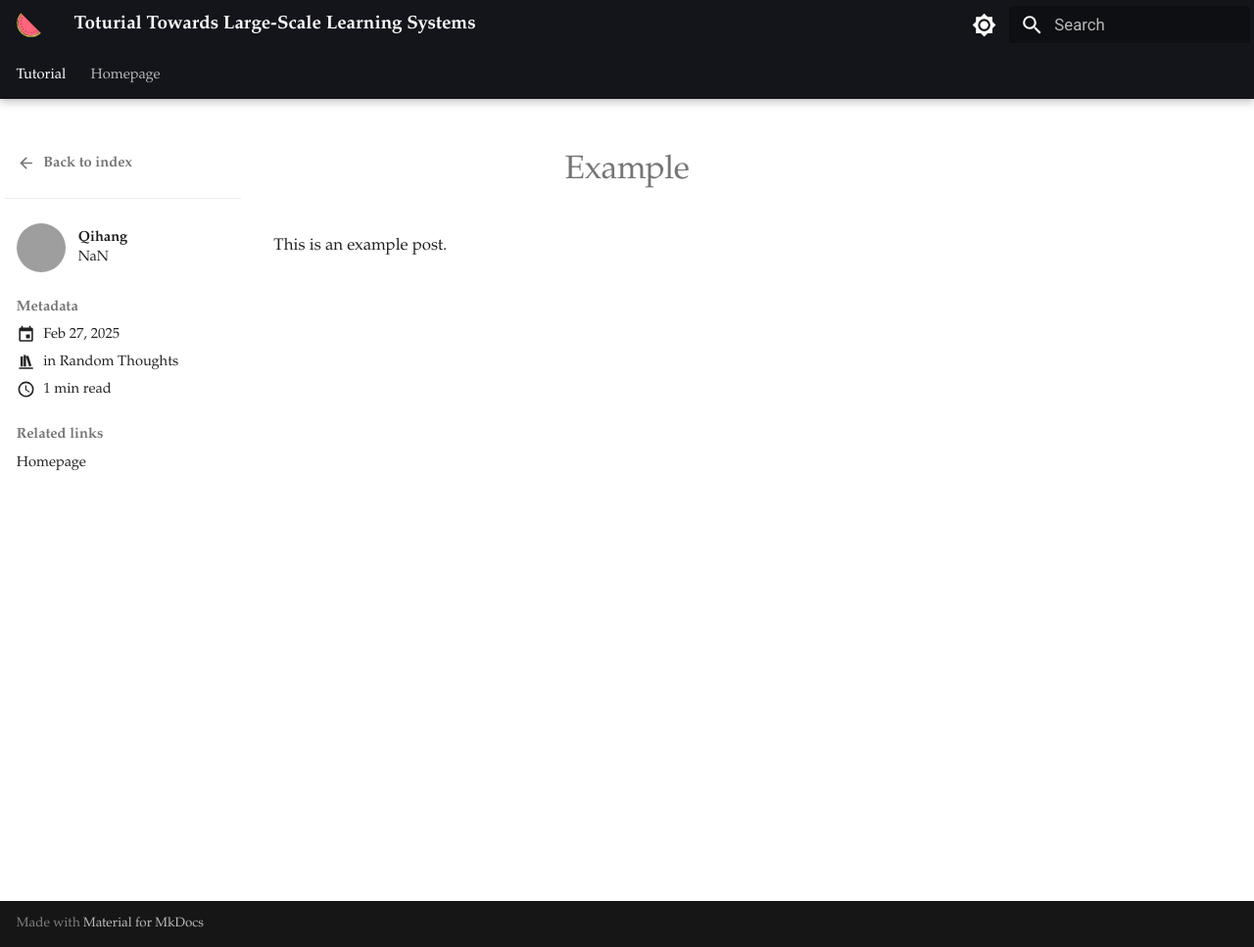
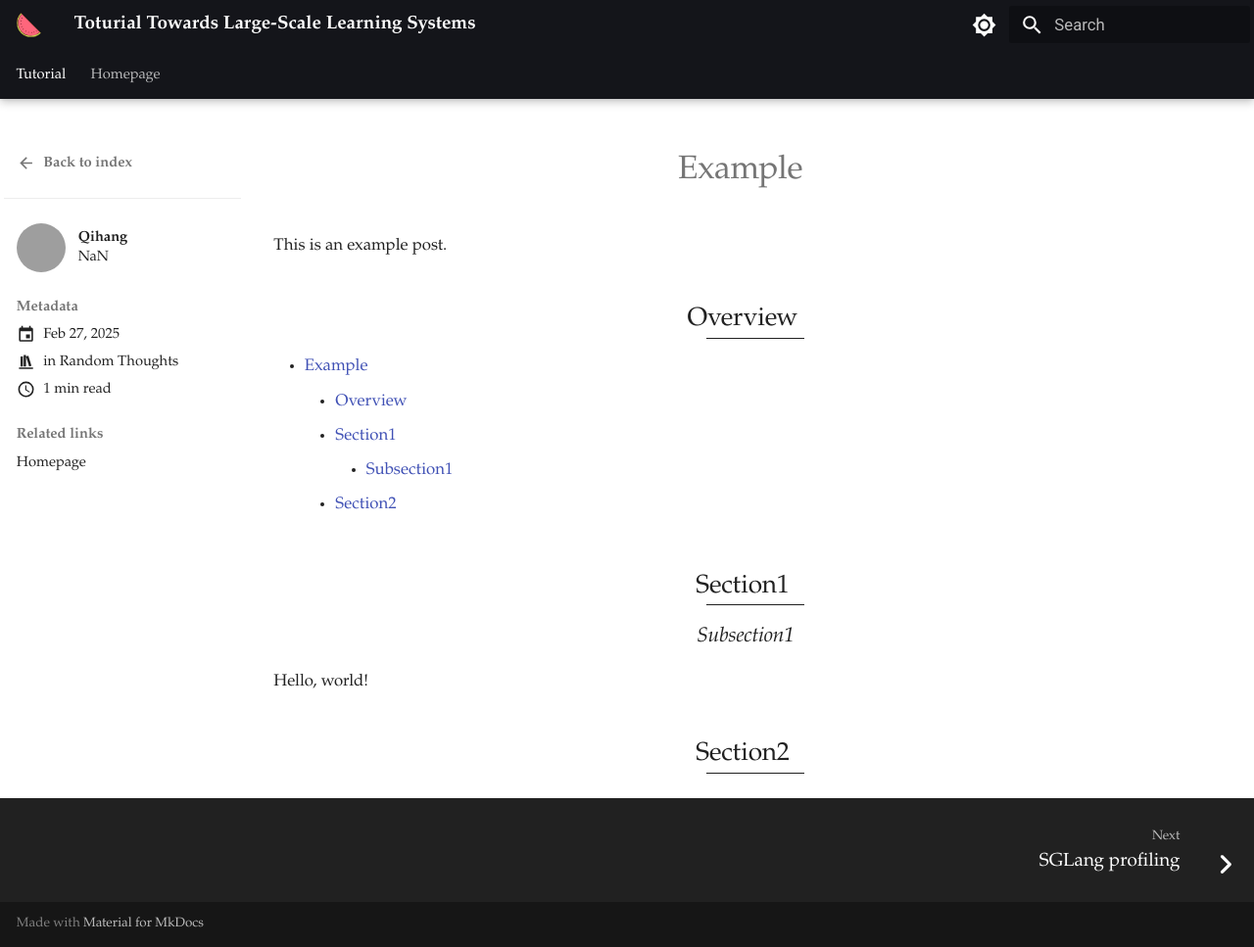
Before and after one commit to Qihang-Zhang/Learning-Sys-Blog, an MkDocs documentation site: the page built from docs/Tutorial/Posts/0000-example-en.md, in a window 1280 px wide and 967 px high. Shown: the whole window at 98% size. Built offline with MkDocs 1.6.1 and Material for MkDocs 9.7.7, drawn with Linux system fonts in a browser that asks for light colours; grey boxes are pictures that could not be loaded.

```diff
--- a/docs/Tutorial/Posts/Example-en.md
+++ b/docs/Tutorial/Posts/0000-example-en.md
@@ -13,3 +13,9 @@ authors:
 # Example
 This is an example post.
 <!-- more -->
+## Overview
+[TOC]
+## Section1
+### Subsection1
+Hello, world!
+## Section2
--- a/docs/stylesheets/extra.css
+++ b/docs/stylesheets/extra.css
@@ -278,3 +278,10 @@ table tbody+tbody {
 /* .dropdown-menu .divider {
 	border-color: #e5e5e5;
 } */
+
+/* hide left toc */
+/* .md-typeset .toc,  */
+.md-sidebar--secondary .md-sidebar__scrollwrap,
+.md-nav--secondary {
+  display: none !important;
+}
--- a/mkdocs.yml
+++ b/mkdocs.yml
@@ -16,6 +16,11 @@ markdown_extensions:
   - attr_list
   - pymdownx.arithmatex:
       generic: true
+  - toc:
+      permalink: true
+      toc_depth: 4
+  - pymdownx.superfences
+  - pymdownx.highlight
 
 extra_javascript:
   - https://polyfill.io/v3/polyfill.min.js?features=es6
@@ -56,6 +61,8 @@ theme:
     - search.share
     - header.autohide
     - navigation.footer
+    - toc.integrate
+    - navigation.sections
   language: en
   logo: assets/fruit/watermelon.svg
   icon:
```
Also changed, not shown: README.md (+11 -1 lines), docs/Tutorial/Posts/0001-sglang-profiling-zh.md (added, +24 -0 lines), docs/Tutorial/Posts/0002-sparsity-in-llms-en.md (added, +131 -0 lines), docs/Tutorial/Posts/assets/0002/deepseek-v2.png (added), 1 other file.
